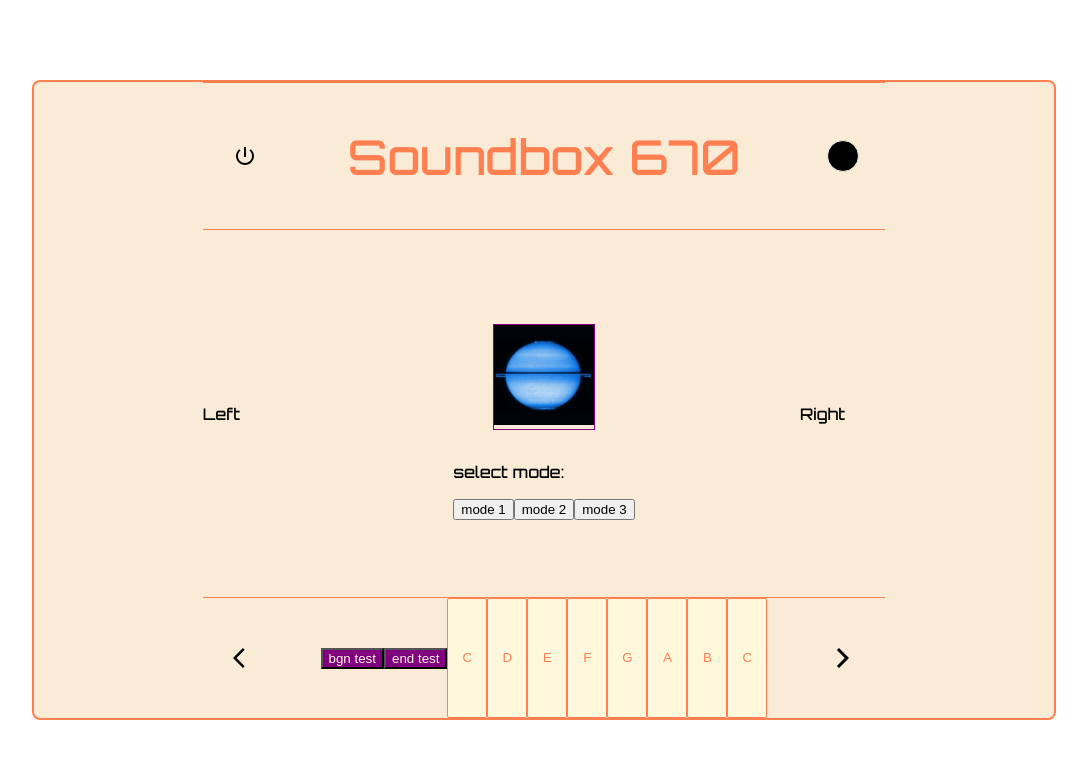
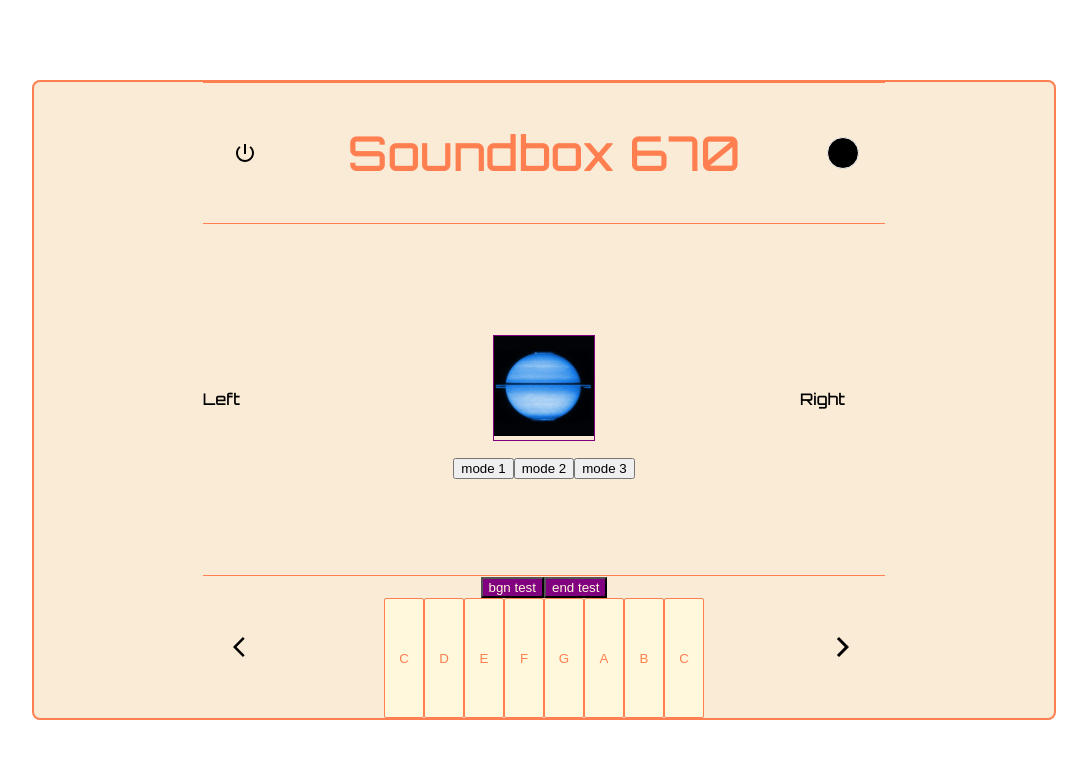
Before and after one commit to sgerpdx/soundbox-670, a React app: page / in a window 1280 px wide. Shown: the top 758 px of the page, without its empty margins (96-1183 px from the left). Built offline with nearby package versions, Linux system fonts and the light colour scheme; a web font is replaced by a local one.

Commit message:
flex formatting update

```diff
--- a/src/components/app/App.jsx
+++ b/src/components/app/App.jsx
@@ -23,13 +23,10 @@ function App() {
       <section className={styles.middleRow}>
         <div className={styles.leftColumn}>Left</div>
         <div className={styles.middleColumn}>
-          {' '}
           <figure className={styles.contentWrapper}>
             <img src={BlueSaturn} height="100" />
           </figure>
           <nav className={styles.soundControls}>
-            {' '}
-            <p>select mode:</p>
             <button>mode 1</button>
             <button>mode 2</button>
             <button>mode 3</button>
--- a/src/components/app/app.css
+++ b/src/components/app/app.css
@@ -58,13 +58,20 @@ body {
 }
 
 .navLowerLeft,
-.footnoteArea,
 .navLowerRight,
 .navUpperLeft,
 .titleArea,
 .navUpperRight {
   display: flex;
   flex-direction: row;
+  flex-wrap: wrap;
+  justify-content: center;
+  align-items: center;
+}
+
+.footnoteArea {
+  display: flex;
+  flex-direction: column;
   flex-wrap: wrap;
   justify-content: center;
   align-items: center;
```
